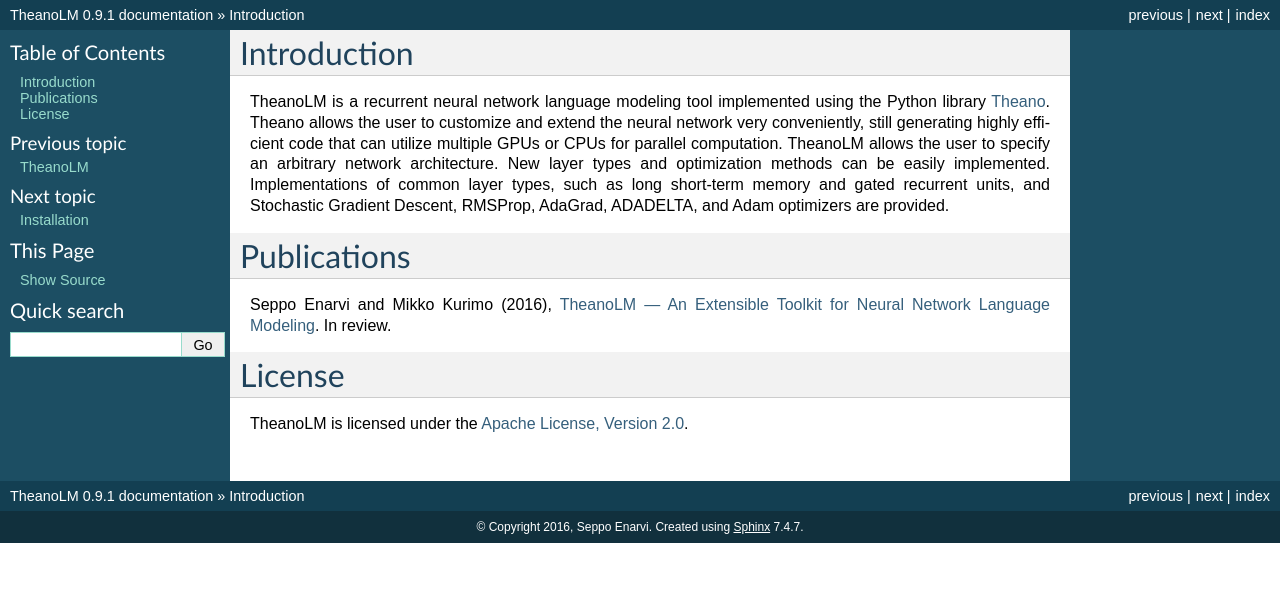
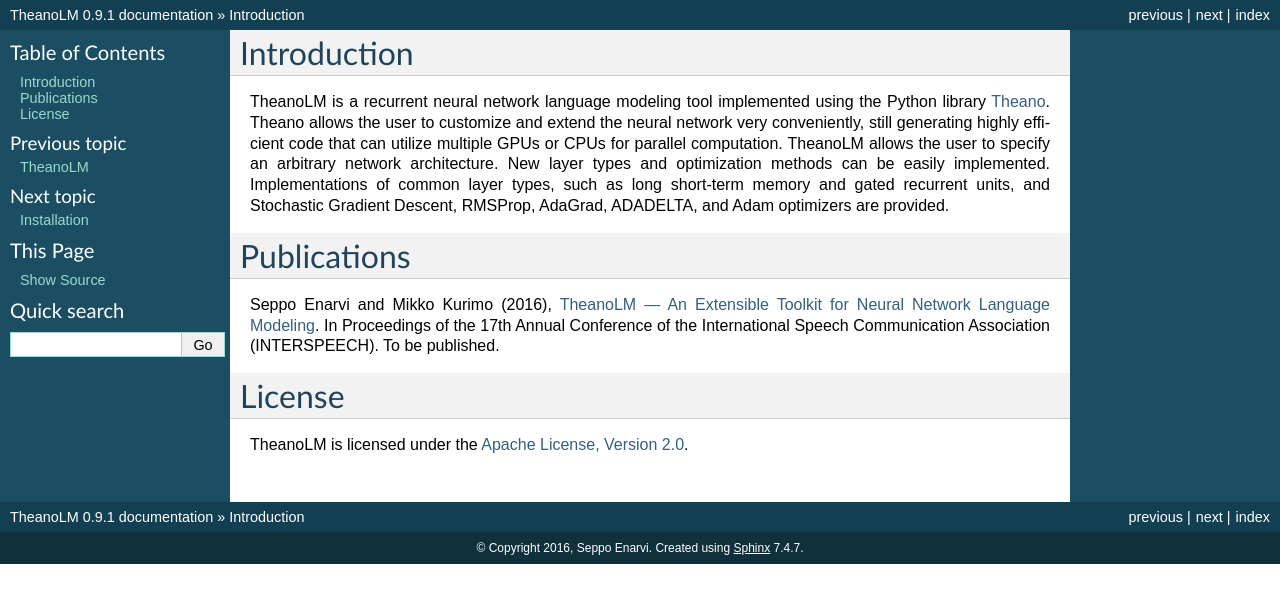
Before and after one commit to senarvi/theanolm, a Sphinx documentation site: the page built from docs/about.rst, in a window 1280 px wide. Shown: the top 603 px of the page. Built offline with Sphinx 7.4.7, drawn with Linux system fonts in a browser that asks for light colours; pages that are not in the unit, such as notebooks, are missing from menus.

Commit message:
Interspeech publication

```diff
--- a/docs/about.rst
+++ b/docs/about.rst
@@ -16,7 +16,8 @@
 
 Seppo Enarvi and Mikko Kurimo (2016), `TheanoLM — An Extensible Toolkit for
 Neural Network Language Modeling <https://arxiv.org/abs/1605.00942>`_. In
-review.
+Proceedings of the 17th Annual Conference of the International Speech
+Communication Association (INTERSPEECH). To be published.
 
 License
 =======
```
